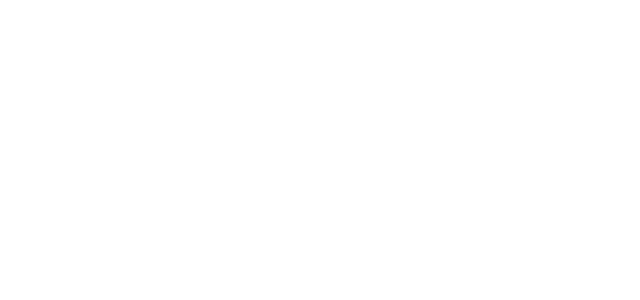
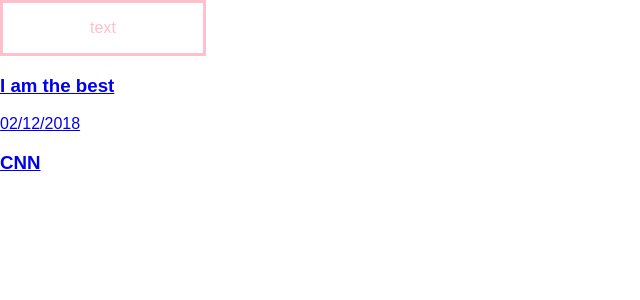
Before and after one commit to skingston91/newswidget, a React (Create React App) app: page / in a window 1280 px wide. Shown: the top 300 px of the page, without its empty margins (0-640 px from the left). Built offline with nearby package versions, Linux system fonts and the light colour scheme.

Commit message:
Adds start of the api request from example
Adds example api response for tests
Temp examples of components for manual testing
Fixes bugs/linting issues

```diff
--- a/src/App.js
+++ b/src/App.js
@@ -1,10 +1,24 @@
 import React, { Component } from 'react';
+import Dropdown from './components/Dropdown/index.js';
+import Button from './components/Button/index.js';
+import NewsItem from './components/NewsItem/index.js';
+
 // import NewsWidget from 'containers/NewsWidget/index';
+const options = [
+  'one', 'two', 'three'
+];
 
 class App extends Component {
   render() {
     return (
       <div className="App">
+        <Button text={ 'text' } />
+        <NewsItem
+          title='I am the best'
+          link='www.google.com'
+          date='02/12/2018'
+          source='CNN'
+        />
       </div>
     );
   }
--- a/src/components/Button/index.js
+++ b/src/components/Button/index.js
@@ -3,12 +3,12 @@ import PropTypes from 'prop-types';
 import './styles.css';
 
 const Button = ({ text, onClick }) =>
-  <div className="Button" onClick={ onClick }>
+  <div className="button" onClick={ onClick }>
     <p> { text } </p>
   </div>;
 
 Button.propTypes = {
-  text: PropTypes.text.isRequired,
+  text: PropTypes.string.isRequired,
   onClick: PropTypes.func.isRequired,
 };
 
--- a/src/components/Button/styles.css
+++ b/src/components/Button/styles.css
@@ -0,0 +1,7 @@
+.button {
+  border: 3px Pink solid;
+  cursor: pointer;
+  color: Pink;
+  width: 200px;
+  text-align: center;
+}
--- a/src/components/Dropdown/index.js
+++ b/src/components/Dropdown/index.js
@@ -1,14 +1,14 @@
 import React from 'react';
+import PropTypes from 'prop-types';
 import ReactDropdown from 'react-dropdown';
 
-const Dropdown = ({ options, onChange, placeholder, value }) => {
+const Dropdown = ({ options, onChange, placeholder, value }) =>
   <ReactDropdown
     options={ options }
     onChange={ onChange }
     value={ value }
     placeholder={ placeholder }
   />
-}
 
 Dropdown.propTypes = {
   options: PropTypes.array.isRequired,
--- /dev/null
+++ b/src/utils.js
@@ -0,0 +1,3 @@
+export const extractSources = (data) => {
+
+}
```
Also changed, not shown: src/api/index.js (+12 -0 lines), src/containers/NewsWidget/index.js (+16 -9 lines), 2 other files (tests, documents, lock files or other folders).
